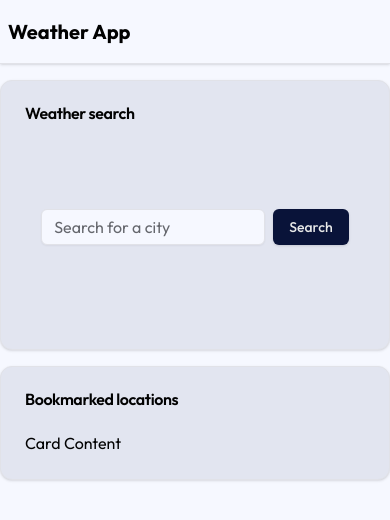
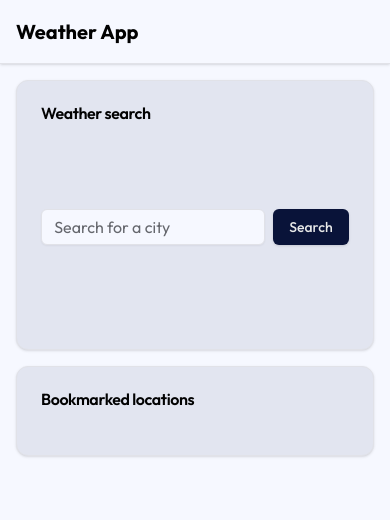
Before and after one commit to EugenVolosciuc/wallife-weather-app, a Next.js app: page / in a window 390 px wide. Shown: the top 520 px of the page. Built offline with nearby package versions, Linux system fonts and the light colour scheme.

Commit message:
feat: weather bookmarking

```diff
--- a/src/app/page.tsx
+++ b/src/app/page.tsx
@@ -1,11 +1,14 @@
 import BookmarkedLocationsContainer from "@/components/weather/BookmarkedLocationsContainer";
-import LocationSearchContainer from "@/components/weather/Search";
+import LocationSearchContainer from "@/components/weather/WeatherLocationSearch";
+import { WeatherBookmarksProvider } from "@/lib/hooks/useWeatherBookmarks";
 
 export default function Home() {
   return (
-    <div className="container mx-auto mt-4 flex flex-wrap gap-4">
-      <LocationSearchContainer />
-      <BookmarkedLocationsContainer />
+    <div className="container mx-auto mt-4 flex flex-wrap gap-4 px-4 md:px-0">
+      <WeatherBookmarksProvider>
+        <LocationSearchContainer />
+        <BookmarkedLocationsContainer />
+      </WeatherBookmarksProvider>
     </div>
   );
 }
--- a/src/components/layout/Header.tsx
+++ b/src/components/layout/Header.tsx
@@ -4,7 +4,7 @@ import { APP_NAME } from "@/lib/constants";
 
 const Header = () => {
   return (
-    <header className="sticky top-0 border-b shadow px-2 md:px-0 h-16 flex items-center bg-background z-20">
+    <header className="sticky top-0 border-b shadow px-4 md:px-0 h-16 flex items-center bg-background z-20">
       <div className="container mx-auto flex items-center justify-between">
         <Link href="/">
           <p className="font-bold text-xl gradient-text">{APP_NAME}</p>
--- a/src/components/weather/BookmarkedLocationsContainer.tsx
+++ b/src/components/weather/BookmarkedLocationsContainer.tsx
@@ -1,13 +1,24 @@
+"use client";
+
 import { Card, CardContent, CardHeader, CardTitle } from "@/components/ui/card";
+import { useWeatherBookmarks } from "@/lib/hooks/useWeatherBookmarks";
+import LocationWeatherDisplay from "./LocationWeatherDisplay";
 
 const BookmarkedLocationsContainer = () => {
+  const { bookmarks } = useWeatherBookmarks();
+
   return (
     <Card className="flex-1">
       <CardHeader>
         <CardTitle>Bookmarked locations</CardTitle>
       </CardHeader>
-      <CardContent>
-        <p>Card Content</p>
+      <CardContent className="flex flex-wrap gap-4">
+        {bookmarks.map((weatherBookmark) => (
+          <LocationWeatherDisplay
+            key={"bookmark-" + weatherBookmark.id}
+            weather={weatherBookmark}
+          />
+        ))}
       </CardContent>
     </Card>
   );
--- a/src/components/weather/LocationWeatherDisplay.tsx
+++ b/src/components/weather/LocationWeatherDisplay.tsx
@@ -16,11 +16,12 @@ import {
 } from "lucide-react";
 
 import type { WeatherData } from "../../types/weather-api";
-import { Card, CardContent, CardHeader, CardTitle } from "@/components/ui/card";
+import { Card, CardContent } from "@/components/ui/card";
+import { useWeatherBookmarks } from "@/lib/hooks/useWeatherBookmarks";
+import { cn } from "@/lib/utils";
 
 type Props = {
   weather: WeatherData;
-  canBookmark?: boolean;
 };
 
 export const getWeatherIcon = (icon: string): LucideIcon => {
@@ -48,22 +49,29 @@ export const getWeatherIcon = (icon: string): LucideIcon => {
   return iconMap[icon] || HelpCircle;
 };
 
-const WeatherDisplay: FC<Props> = ({ weather, canBookmark }) => {
+const WeatherDisplay: FC<Props> = ({ weather }) => {
+  const { bookmarks, addBookmark, removeBookmark } = useWeatherBookmarks();
   const WeatherIcon = getWeatherIcon(weather.weather[0].icon);
 
+  const locationBookmarked = bookmarks.find(
+    (bookmark) => bookmark.id === weather.id
+  );
+
   return (
-    <Card className="bg-background relative min-w-56">
-      {canBookmark && (
-        <div className="absolute h-8 w-8 -top-3 -right-3 rounded-full bg-background shadow-md flex items-center justify-center group cursor-pointer">
-          <Heart className="w-3/5 h-3/5 group-hover:text-red-500" />
-        </div>
-      )}
-      {/* <CardHeader className="pb-2">
-        <div className="flex items-center justify-between">
-          <CardTitle className="text-lg">{weather.name}</CardTitle>
-          <WeatherIcon />
-        </div>
-      </CardHeader> */}
+    <Card className="bg-background relative min-w-56 group">
+      <div
+        className="absolute h-8 w-8 -top-3 -right-3 rounded-full bg-background shadow-md flex items-center justify-center group cursor-pointer opacity-0 group-hover:opacity-100 transition-opacity"
+        onClick={() =>
+          locationBookmarked ? removeBookmark(weather.id) : addBookmark(weather)
+        }
+      >
+        <Heart
+          className={cn(
+            "w-3/5 h-3/5 group-hover:text-red-500",
+            locationBookmarked && "text-red-400"
+          )}
+        />
+      </div>
       <CardContent className="text-sm !p-4">
         <div className="flex justify-between items-center">
           <div>
--- a/src/components/weather/Search.tsx
+++ b/src/components/weather/WeatherLocationSearch.tsx
@@ -9,7 +9,7 @@ import { WeatherData } from "@/types/weather-api";
 import WeatherDisplay from "./LocationWeatherDisplay";
 import { Card, CardContent, CardHeader, CardTitle } from "@/components/ui/card";
 
-const WeatherSearch = () => {
+const WeatherLocationSearch = () => {
   const [weatherData, setWeatherData] = useState<WeatherData | null>(null);
   const [search, setSearch] = useState("");
 
@@ -52,11 +52,11 @@ const WeatherSearch = () => {
             />
             <Button type="submit">Search</Button>
           </form>
-          {weatherData && <WeatherDisplay weather={weatherData} canBookmark />}
+          {weatherData && <WeatherDisplay weather={weatherData} />}
         </div>
       </CardContent>
     </Card>
   );
 };
 
-export default WeatherSearch;
+export default WeatherLocationSearch;
--- /dev/null
+++ b/src/lib/hooks/useWeatherBookmarks.tsx
@@ -0,0 +1,67 @@
+"use client";
+
+import {
+  createContext,
+  Dispatch,
+  FC,
+  PropsWithChildren,
+  SetStateAction,
+  useContext,
+  useEffect,
+  useState,
+} from "react";
+
+import { WeatherData } from "@/types/weather-api";
+
+const LOCAL_STORAGE_KEY = "weatherBookmarks";
+
+const WeatherBookmarksContext = createContext<{
+  bookmarks: WeatherData[];
+  setBookmarks: Dispatch<SetStateAction<WeatherData[]>>;
+}>({ bookmarks: [], setBookmarks: () => null });
+
+export const WeatherBookmarksProvider: FC<PropsWithChildren<{}>> = ({
+  children,
+}) => {
+  const [bookmarks, setBookmarks] = useState<WeatherData[]>([]);
+
+  return (
+    <WeatherBookmarksContext.Provider value={{ bookmarks, setBookmarks }}>
+      {children}
+    </WeatherBookmarksContext.Provider>
+  );
+};
+
+export const useWeatherBookmarks = () => {
+  const { bookmarks, setBookmarks } = useContext(WeatherBookmarksContext);
+
+  console.log("bookmarks in hook", bookmarks);
+
+  useEffect(() => {
+    const storedBookmarks = localStorage.getItem(LOCAL_STORAGE_KEY);
+    if (storedBookmarks) {
+      setBookmarks(JSON.parse(storedBookmarks));
+    }
+  }, []);
+
+  const addBookmark = (weatherData: WeatherData) => {
+    if (bookmarks.some((bookmark) => bookmark.id === weatherData.id)) {
+      console.warn(
+        `Weather data with id ${weatherData.id} is already bookmarked.`
+      );
+      return;
+    }
+
+    const updatedBookmarks = [...bookmarks, weatherData];
+    setBookmarks(updatedBookmarks);
+    localStorage.setItem(LOCAL_STORAGE_KEY, JSON.stringify(updatedBookmarks));
+  };
+
+  const removeBookmark = (id: WeatherData["id"]) => {
+    const updatedBookmarks = bookmarks.filter((bookmark) => bookmark.id !== id);
+    setBookmarks(updatedBookmarks);
+    localStorage.setItem(LOCAL_STORAGE_KEY, JSON.stringify(updatedBookmarks));
+  };
+
+  return { bookmarks, addBookmark, removeBookmark };
+};
```
